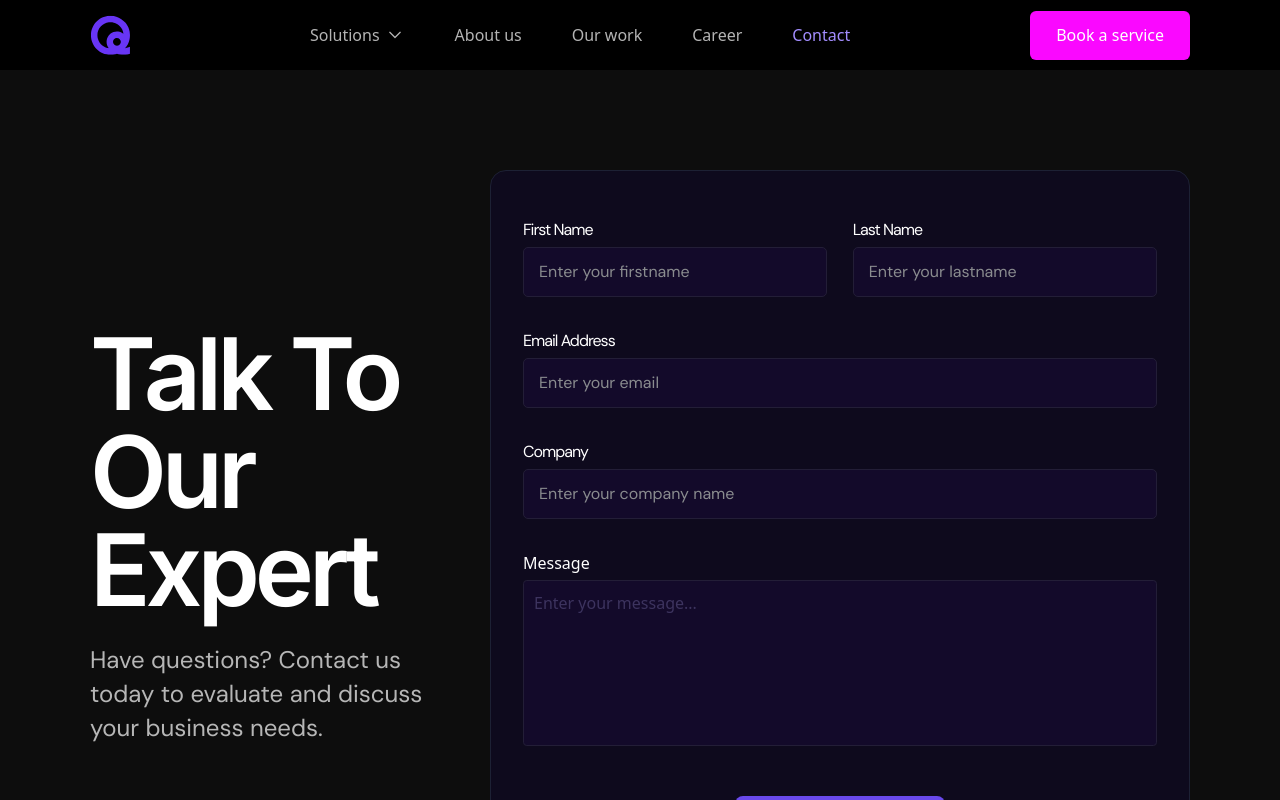
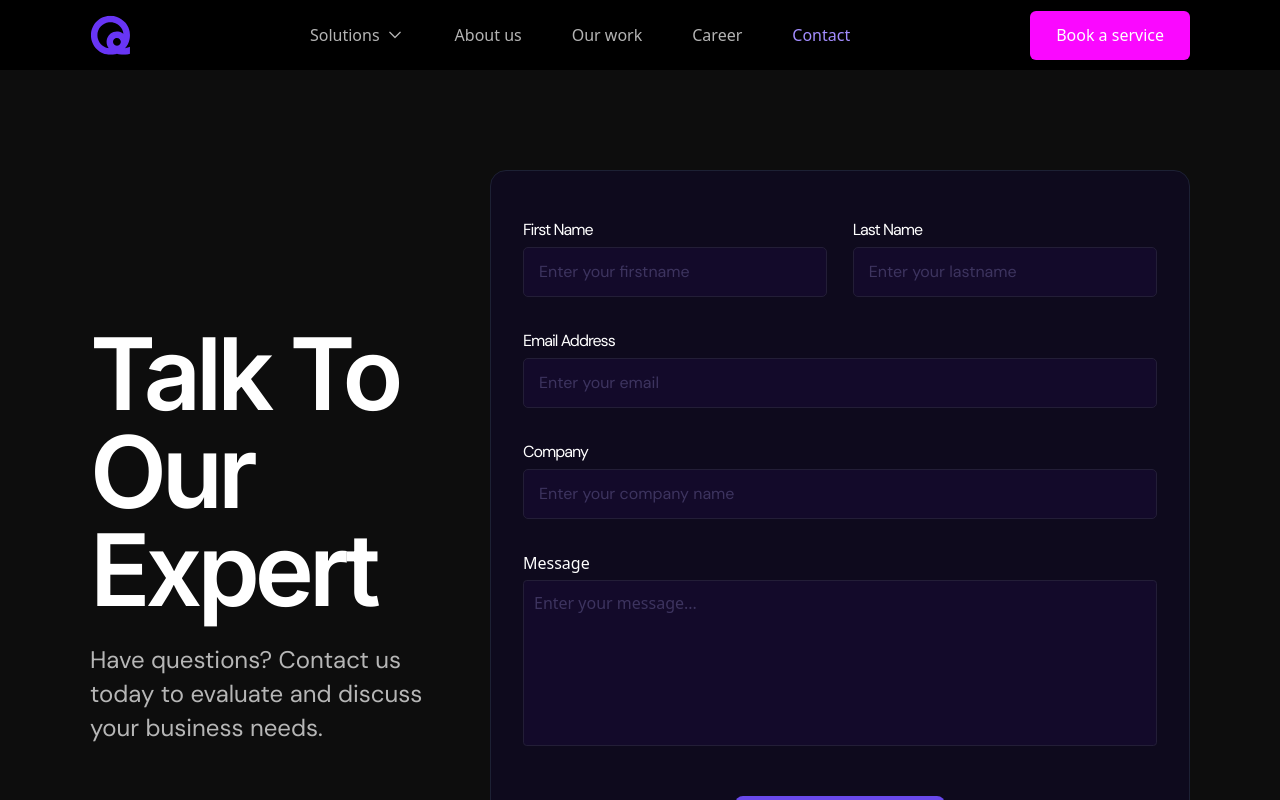
Before and after one commit to ejim11/qrest, a Next.js app: page /contact in a window 1280 px wide. Shown: the top 800 px of the page. Built offline with nearby package versions, Linux system fonts and the light colour scheme.

Commit message:
💄 changed the placeholder styling

```diff
--- a/components/InputComp.tsx
+++ b/components/InputComp.tsx
@@ -100,7 +100,7 @@ const InputComponent: React.FC<InputProps> = (props) => {
           {...props.register(props.name, props.validation)}
           className={`${
             props.border ? "" : "border "
-          } bg-[#130A2A] placeholder:text-grey-3 font-dmsans py-[1.2rem] relative ${
+          } bg-[#130A2A] placeholder:text-[#3d345f] font-dmsans py-[1.2rem] relative ${
             props.pl ? props.pl : "pl-[4rem]"
           } pr-3 ${props.width ? props.width : "w-full"} ${
             props.height && props.height
```
